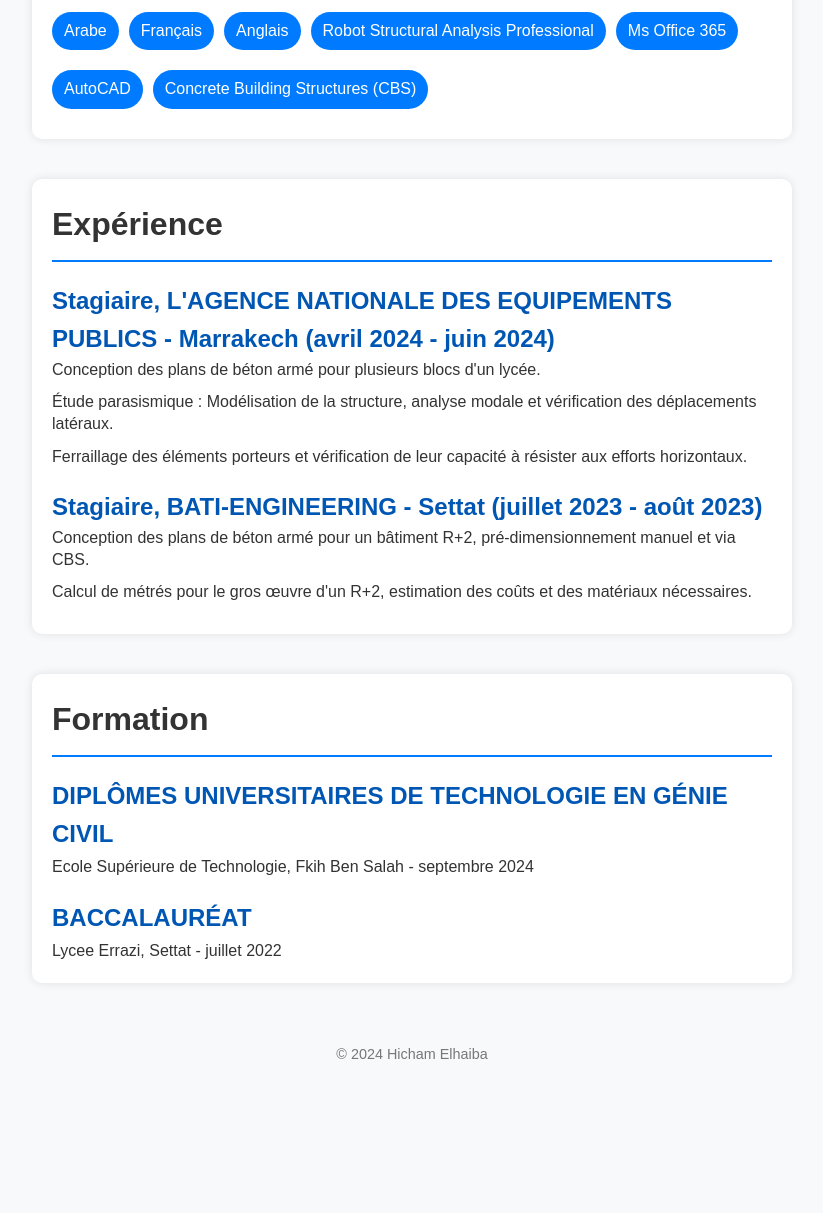
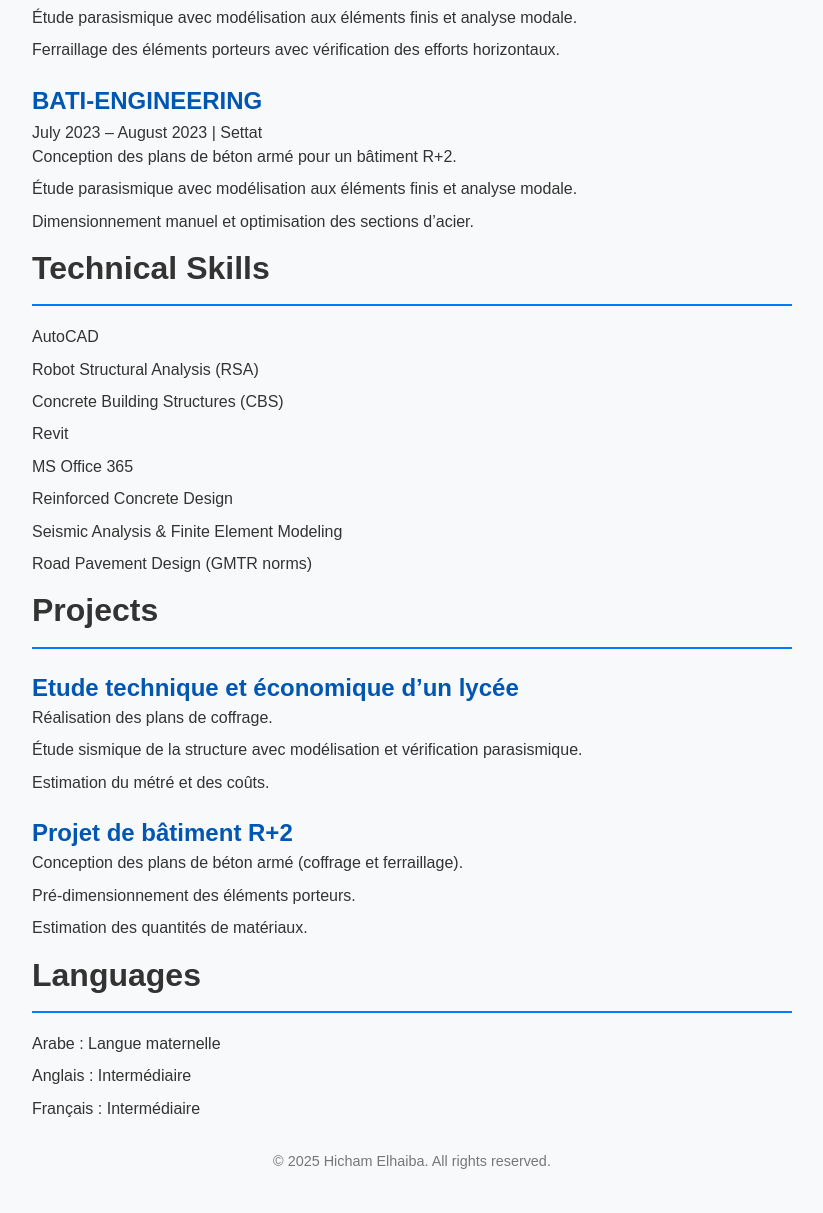
Before and after one commit to HICHAM-ELHAIBA/HICHAM-ELHAIBA-SS-CV, a plain HTML site: page index.html in a window 1280 px wide. Shown: the part 626-1839 px from the top of the page, without its empty margins (228-1051 px from the left). Before the commit the page ends 1732 px from the top, so only its background shows below. Drawn offline with Linux system fonts and the light colour scheme.

Commit message:
Update index.html

```diff
--- a/index.html
+++ b/index.html
@@ -1,73 +1,129 @@
 <!DOCTYPE html>
 <html lang="en">
+<head>
+  <meta charset="UTF-8" />
+  <meta name="viewport" content="width=device-width, initial-scale=1.0"/>
+  <title>Hicham Elhaiba | Civil Engineer</title>
+  <link rel="stylesheet" href="style.css" />
+  <link rel="stylesheet" href="https://cdnjs.cloudflare.com/ajax/libs/font-awesome/6.4.0/css/all.min.css"/>
+</head>
+<body class="dark-mode">
 
-<head>
-    <meta charset="UTF-8">
-    <meta name="viewport" content="width=device-width, initial-scale=1.0">
-    <title>Hicham Elhaiba - CV</title>
-    <link rel="stylesheet" href="style.css">
-</head>
+  <!-- Theme Toggle -->
+  <label class="theme-toggle" id="themeToggle">
+    <i class="fas fa-moon"></i>
+    <i class="fas fa-sun"></i>
+  </label>
 
-<body>
-    <header>
+  <!-- Hero Section -->
+  <section class="hero" id="home">
+    <div class="container">
+      <img src="assets/images/1.jpg" alt="Profile Photo" class="profile-pic" />
       <h1>Hicham Elhaiba</h1>
-        <div class="contact-info">
-            <p>Email: <a href="mailto:hichame.elhaiba1@gmail.com">hichame.elhaiba1@gmail.com</a></p>
-            <p>Phone: 0622095283</p>
-            <p>Location: Settat, Maroc</p>
-            <p>LinkedIn: <a href="https://www.linkedin.com/in/hicham-elhaiba-9a56b52b4/" target="_blank">linkedin.com/in/hicham-elhaiba-9a56b52b4</a></p>
+      <p class="subtitle">Civil Engineering Technician</p>
+      <a href="assets/CV.pdf" download class="btn">Download Resume</a>
+      <div class="socials">
+        <a href="https://www.linkedin.com/in/hicham-elhaiba-9a56b52b4/" target="_blank"><i class="fab fa-linkedin-in"></i></a>
+        <a href="mailto:hichame.elhaiba1@gmail.com"><i class="fas fa-envelope"></i></a>
       </div>
-    </header>
-
-    <section class="section profile">
-        <h2>Profile</h2>
-        <p>
-            Technicien supérieur en génie civil, à la recherche d'un stage ou d'un emploi pour renforcer mes acquis et me développer dans le secteur de la construction.
-            Motivé par de nouveaux défis, j'ai des compétences technologiques et interpersonnelles solides. Je souhaite contribuer à des projets ambitieux et innovants.
-        </p>
+    </div>
   </section>
 
-    <section class="section skills">
-        <h2>Compétences</h2>
-        <ul class="skills-list">
-            <li>Arabe</li>
-            <li>Français</li>
-            <li>Anglais</li>
-            <li>Robot Structural Analysis Professional</li>
-            <li>Ms Office 365</li>
-            <li>AutoCAD</li>
-            <li>Concrete Building Structures (CBS)</li>
+  <!-- About Section -->
+  <section class="about" id="about">
+    <div class="container">
+      <h2>About Me</h2>
+      <p>I am a civil engineering technician with experience in reinforced concrete design, seismic analysis, and structural modeling using software such as RSA, CBS, and AutoCAD.</p>
+      <ul>
+        <li>🎓 Licence en Génie Civil</li>
+        <li>🎓 DUT en Génie Civil</li>
+        <li>📜 Baccalaureate - Sciences Expérimentales</li>
       </ul>
+    </div>
   </section>
 
-    <section class="section experience">
-        <h2>Expérience</h2>
-        <h3>Stagiaire, L'AGENCE NATIONALE DES EQUIPEMENTS PUBLICS - Marrakech (avril 2024 - juin 2024)</h3>
+  <!-- Experience Section -->
+  <section class="experience" id="experience">
+    <div class="container">
+      <h2>Experience</h2>
+      <div class="card">
+        <h3>Agence Nationale des Equipements Publics (ANEP)</h3>
+        <p class="date">April 2024 – June 2024 | Marrakech</p>
         <ul>
-            <li>Conception des plans de béton armé pour plusieurs blocs d'un lycée.</li>
-            <li>Étude parasismique : Modélisation de la structure, analyse modale et vérification des déplacements latéraux.</li>
-            <li>Ferraillage des éléments porteurs et vérification de leur capacité à résister aux efforts horizontaux.</li>
+          <li>Conception des plans de béton armé pour plusieurs blocs d’un lycée.</li>
+          <li>Étude parasismique avec modélisation aux éléments finis et analyse modale.</li>
+          <li>Ferraillage des éléments porteurs avec vérification des efforts horizontaux.</li>
         </ul>
-
-        <h3>Stagiaire, BATI-ENGINEERING - Settat (juillet 2023 - août 2023)</h3>
+      </div>
+      <div class="card">
+        <h3>BATI-ENGINEERING</h3>
+        <p class="date">July 2023 – August 2023 | Settat</p>
         <ul>
-            <li>Conception des plans de béton armé pour un bâtiment R+2, pré-dimensionnement manuel et via CBS.</li>
-            <li>Calcul de métrés pour le gros œuvre d'un R+2, estimation des coûts et des matériaux nécessaires.</li>
+          <li>Conception des plans de béton armé pour un bâtiment R+2.</li>
+          <li>Étude parasismique avec modélisation aux éléments finis et analyse modale.</li>
+          <li>Dimensionnement manuel et optimisation des sections d’acier.</li>
         </ul>
+      </div>
+    </div>
   </section>
 
-    <section class="section education">
-        <h2>Formation</h2>
-        <h3>DIPLÔMES UNIVERSITAIRES DE TECHNOLOGIE EN GÉNIE CIVIL</h3>
-        <p>Ecole Supérieure de Technologie, Fkih Ben Salah - septembre 2024</p>
-
-        <h3>BACCALAURÉAT</h3>
-        <p>Lycee Errazi, Settat - juillet 2022</p>
+  <!-- Skills Section -->
+  <section class="skills" id="skills">
+    <div class="container">
+      <h2>Technical Skills</h2>
+      <ul>
+        <li>AutoCAD</li>
+        <li>Robot Structural Analysis (RSA)</li>
+        <li>Concrete Building Structures (CBS)</li>
+        <li>Revit</li>
+        <li>MS Office 365</li>
+        <li>Reinforced Concrete Design</li>
+        <li>Seismic Analysis & Finite Element Modeling</li>
+        <li>Road Pavement Design (GMTR norms)</li>
+      </ul>
+    </div>
   </section>
 
+  <!-- Projects Section -->
+  <section class="projects" id="projects">
+    <div class="container">
+      <h2>Projects</h2>
+      <div class="card">
+        <h3>Etude technique et économique d’un lycée</h3>
+        <ul>
+          <li>Réalisation des plans de coffrage.</li>
+          <li>Étude sismique de la structure avec modélisation et vérification parasismique.</li>
+          <li>Estimation du métré et des coûts.</li>
+        </ul>
+      </div>
+      <div class="card">
+        <h3>Projet de bâtiment R+2</h3>
+        <ul>
+          <li>Conception des plans de béton armé (coffrage et ferraillage).</li>
+          <li>Pré-dimensionnement des éléments porteurs.</li>
+          <li>Estimation des quantités de matériaux.</li>
+        </ul>
+      </div>
+    </div>
+  </section>
+
+  <!-- Languages Section -->
+  <section class="languages" id="languages">
+    <div class="container">
+      <h2>Languages</h2>
+      <ul>
+        <li>Arabe : Langue maternelle</li>
+        <li>Anglais : Intermédiaire</li>
+        <li>Français : Intermédiaire</li>
+      </ul>
+    </div>
+  </section>
+
+  <!-- Footer -->
   <footer>
-        <p>&copy; 2024 Hicham Elhaiba</p>
+    <p>© 2025 Hicham Elhaiba. All rights reserved.</p>
   </footer>
+
+  <script src="script.js"></script>
 </body>
-
 </html>
```
Lines whose indentation alone changed are shown as unchanged.
